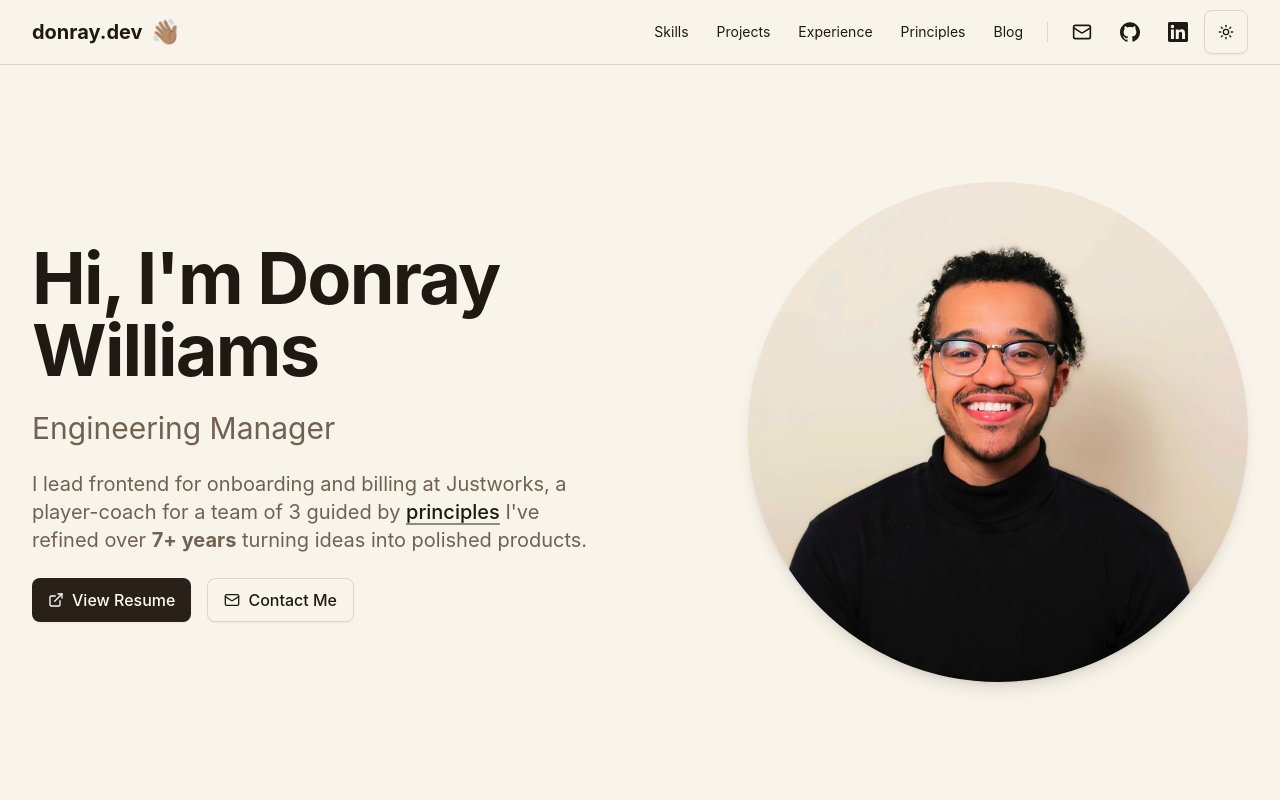
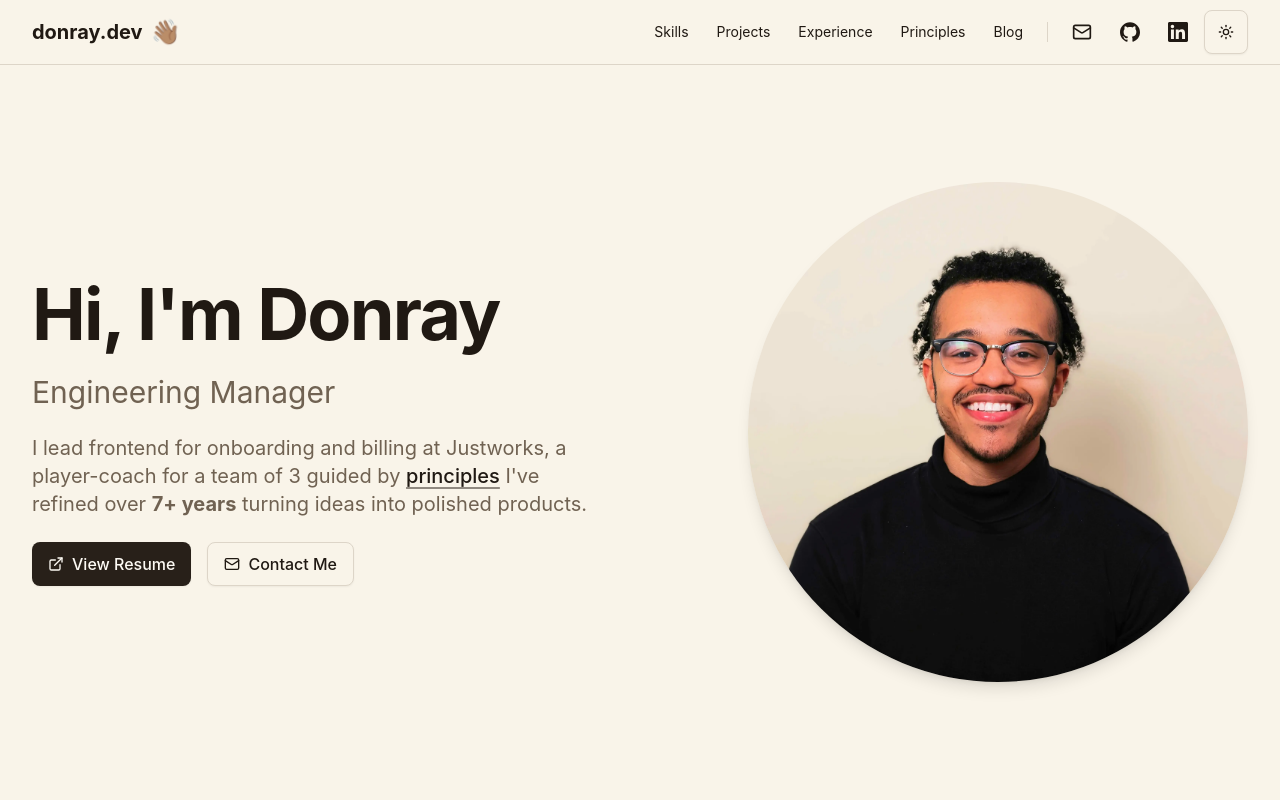
Before and after one commit to wdonray/donray.dev, a Next.js app: page / in a window 1280 px wide. Shown: the top 800 px of the page. Built offline with nearby package versions, Linux system fonts and the light colour scheme.

Commit message:
fix: hero introduces Donray by first name only

```diff
--- a/src/components/hero.tsx
+++ b/src/components/hero.tsx
@@ -30,7 +30,7 @@ export default function Hero() {
             className={`${h1Size} font-bold tracking-tight`}
             {...fadeInUpWithDelay(0)}
           >
-            Hi, I&apos;m Donray Williams
+            Hi, I&apos;m Donray
           </motion.h1>
 
           <motion.h2
```
Also changed, not shown: 1 other file (tests, documents, lock files or other folders).
